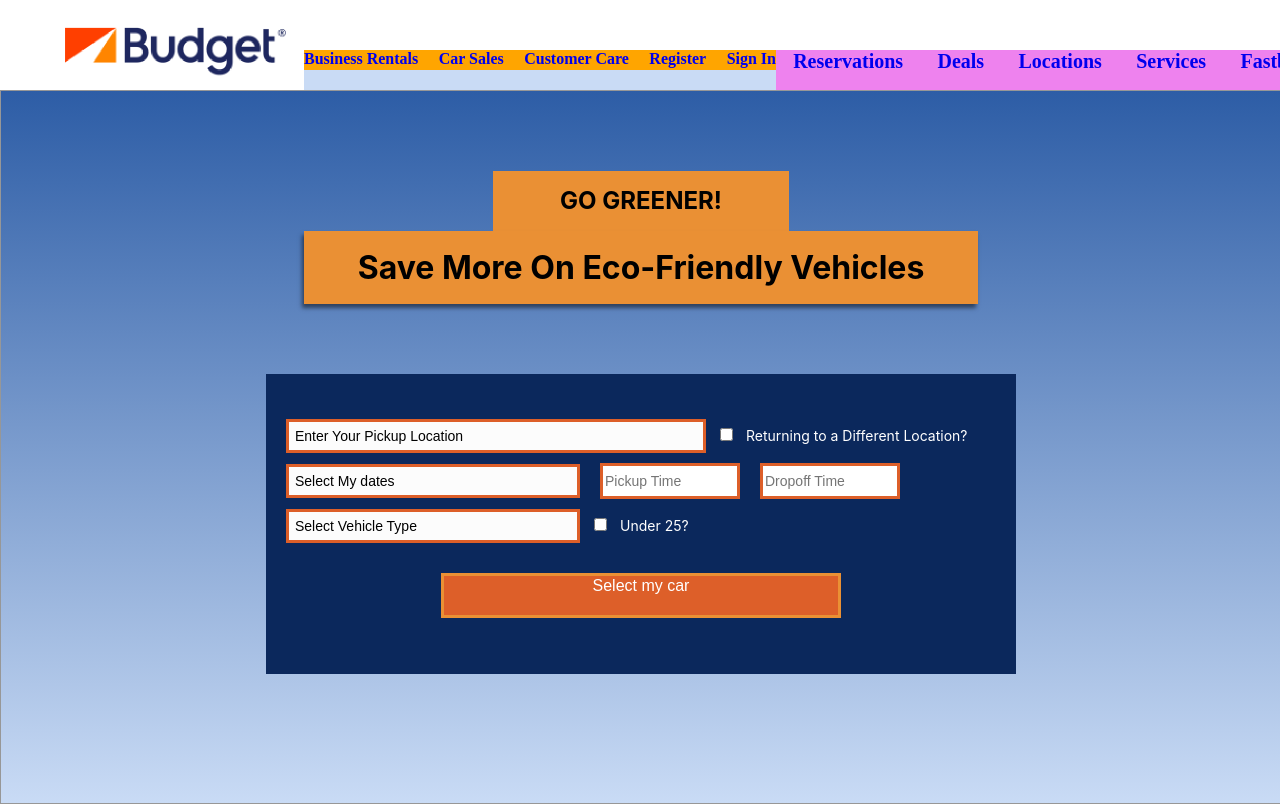
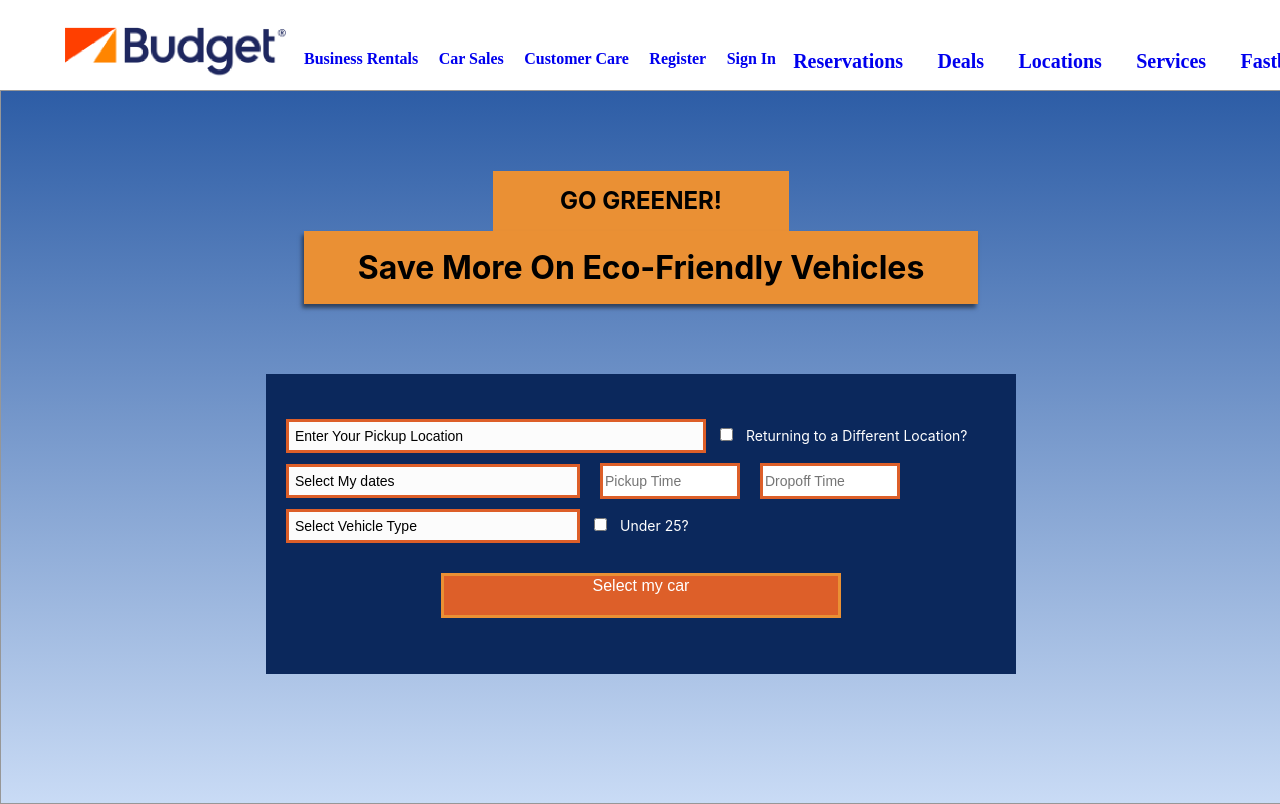
Before and after one commit to stephenburnett714/Budget, a React (Create React App) app in the folder client/: page / in a window 1280 px wide. Shown: the top 804 px of the page. Built offline with nearby package versions, Linux system fonts and the light colour scheme.

Commit message:
Second Thursday Commit

```diff
--- a/client/src/App.css
+++ b/client/src/App.css
@@ -409,7 +409,6 @@
   display: inline-flex;
   align-self: flex-end;
   /* justify-content: flex-end; */
-  background-color: #c9dbf5;
   /* align-items: flex-end; */
   /* flex-wrap: nowrap; */
 }
@@ -433,7 +432,6 @@
   /* text-align: right; */
   /* justify-self: right; */
   /* margin-right: 1rem;  */
-  background-color: orange;
 }
 .Business-Rentals-Car a{
   text-decoration: none;
@@ -455,7 +453,6 @@
   flex-direction: row;
   justify-content: space-around;
   align-self: flex-end;
-  background-color: violet;
 }
 .Reservations-Deals-L a{
   text-decoration: none;
--- a/client/src/App.js
+++ b/client/src/App.js
@@ -3,7 +3,6 @@
 import LandingPage from './components/landingPage'
 import { Route, withRouter } from 'react-router-dom'
 import SelectACar from './components/routes/SelectACar'
-import Nav from './components/Nav';
 import ResultsPage from './components/ResultsPage'
 import LogIn from './components/LogIn'
 import Users from './components/Users'
@@ -17,9 +16,6 @@
   const [vehicleType, setVehicleType] = useState('')
   const [pickUpDate, setPickUpDate] = useState('')
   const [dropOffDate, setDropOffDate] = useState('')
-
-  console.log(pickUpLocation)
-  console.log(pickUpCityState)
 
   const handlePickUpLocationClick = (e) => {
     e.preventDefault()
@@ -56,10 +52,8 @@
     <React.Fragment>
       <div className="App">
 
-        <Nav />
-
         <Route exact path="/"
-            render={ () => (<LandingPage  setLocation={handlePickUpLocationClick} setVehicleType={handleVehicleTypeClick} setCalendarDates={calendarDates} />)} />
+            render={() => (<LandingPage  setLocation={handlePickUpLocationClick} setVehicleType={handleVehicleTypeClick} setCalendarDates={calendarDates} />)} />
 
         <Route exact path="/login"
             render={() => (<LogIn />)} />
@@ -72,8 +66,8 @@
 
 
          <Route exact path="/carselect">
-          <SelectACar vehicleType={vehicleType}/>
-        </Route>
+            <SelectACar vehicleType={vehicleType}/>
+         </Route>
 
 
       </div>
--- a/client/src/components/LogIn.jsx
+++ b/client/src/components/LogIn.jsx
@@ -1,9 +1,12 @@
 import React from 'react'
 import { Link } from 'react-router-dom'
+import Nav from './Nav'
 
 function LogIn() {
 
     return(
+        <div>
+            <Nav />
                 <div className="landing-div">
 
                     <div className="center-orange-divs">
@@ -17,7 +20,6 @@
                     </div>
 
                     <div className="blue-div-two">
-
                             <button className="login-buttons">
                                 <Link to="/users">
                                         I have a reservation
@@ -29,9 +31,9 @@
                                         Make a reservation
                                 </Link>
                             </button>
+                    </div>
 
                 </div>
-
         </div>
     )
 }
--- a/client/src/components/Nav.js
+++ b/client/src/components/Nav.js
@@ -7,10 +7,11 @@
 
     return (
         <div className="Nav">
-            <Router>
+
                 <Link to='/'>
                     <div className="BUDGET-LOGO"></div>
                 </Link>
+
                 <div className="Navlinks">
 
                     <div className="Business-Rentals-Car">
@@ -18,7 +19,7 @@
                         <Link to='/carsales'>Car Sales</Link>
                         <Link to='/customercare'>Customer Care</Link>
                         <Link to='/register'>Register</Link>
-                    <Link to='/signin'>Sign In</Link>
+                        <Link to='/login'>Sign In</Link>
                     </div>
 
                     <div className="Reservations-Deals-L">
@@ -30,7 +31,7 @@
                     </div>
 
                 </div>
-            </Router>
+
         </div>
     )
 }
--- a/client/src/components/Reservations.jsx
+++ b/client/src/components/Reservations.jsx
@@ -1,9 +1,12 @@
 import React from 'react'
-import { Link } from 'react-router-dom'
+import Nav from './Nav'
+
 
 function Reservations() {
 
     return(
+        <div>
+            <Nav />
                 <div className="landing-div">
 
                     <div className="reservations-header-div">
@@ -23,6 +26,7 @@
                     </footer>
 
                 </div>
+        </div>
     )
 }
 
--- a/client/src/components/Users.jsx
+++ b/client/src/components/Users.jsx
@@ -1,11 +1,14 @@
 import React from 'react'
 import { Link } from 'react-router-dom'
+import Nav from './Nav'
 import { useState } from 'react'
 
 function Users() {
     const [username, setUserName] = useState('')
 
     return (
+        <div>
+            <Nav />
                 <div className="landing-div">
 
                     <div className="center-orange-divs">
@@ -40,7 +43,7 @@
                     </div>
 
                 </div>
-
+        </div>
     )
 }
 
--- a/client/src/components/landingPage.jsx
+++ b/client/src/components/landingPage.jsx
@@ -1,6 +1,7 @@
 import React from 'react'
 import Calendar from 'react-calendar'
 import { Link } from 'react-router-dom'
+import Nav from './Nav'
 
 
 function landingPage(props) {
@@ -11,6 +12,8 @@
 
 
     return (
+        <div>
+            <Nav />
             <div className="landing-div">
 
 
@@ -83,9 +86,7 @@
                     </form>
                 </div>
 
-
-
-
+            </div>
         </div>
     )
 }
```
Lines whose indentation alone changed are shown as unchanged.
